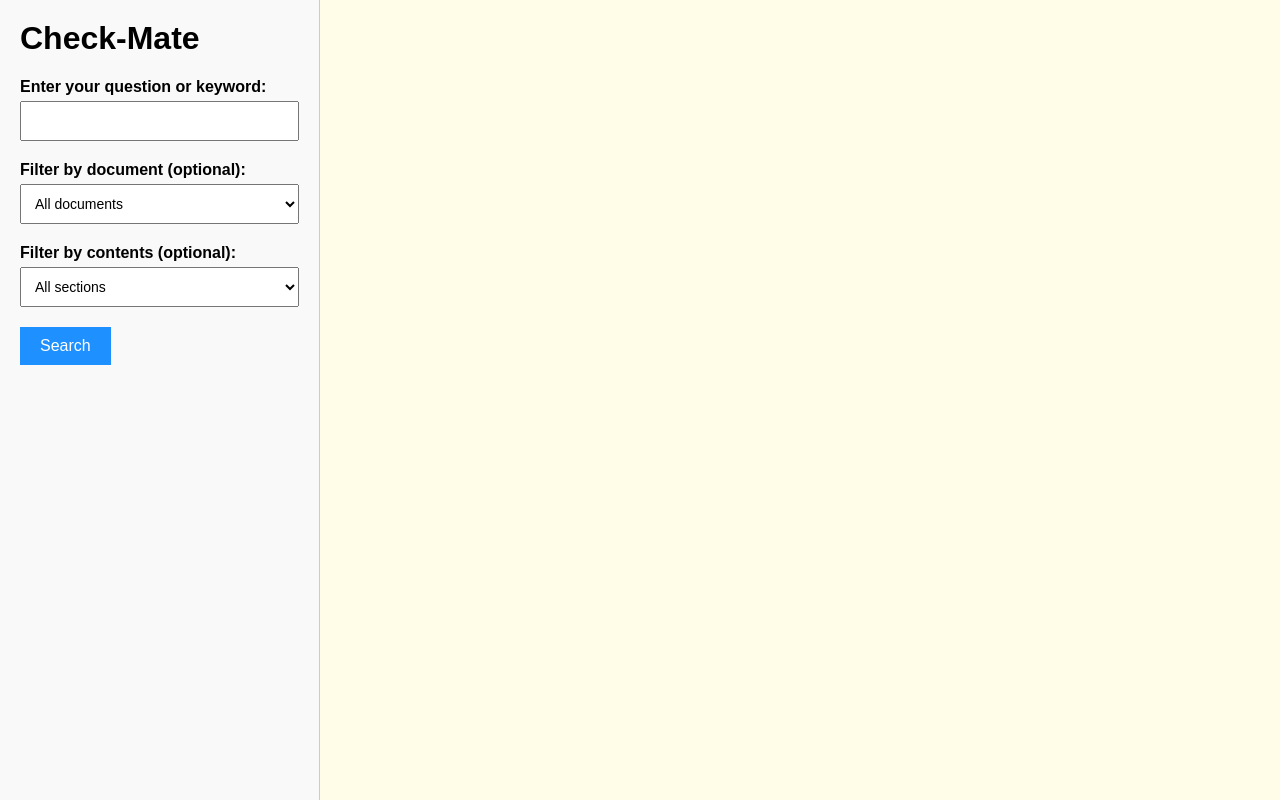
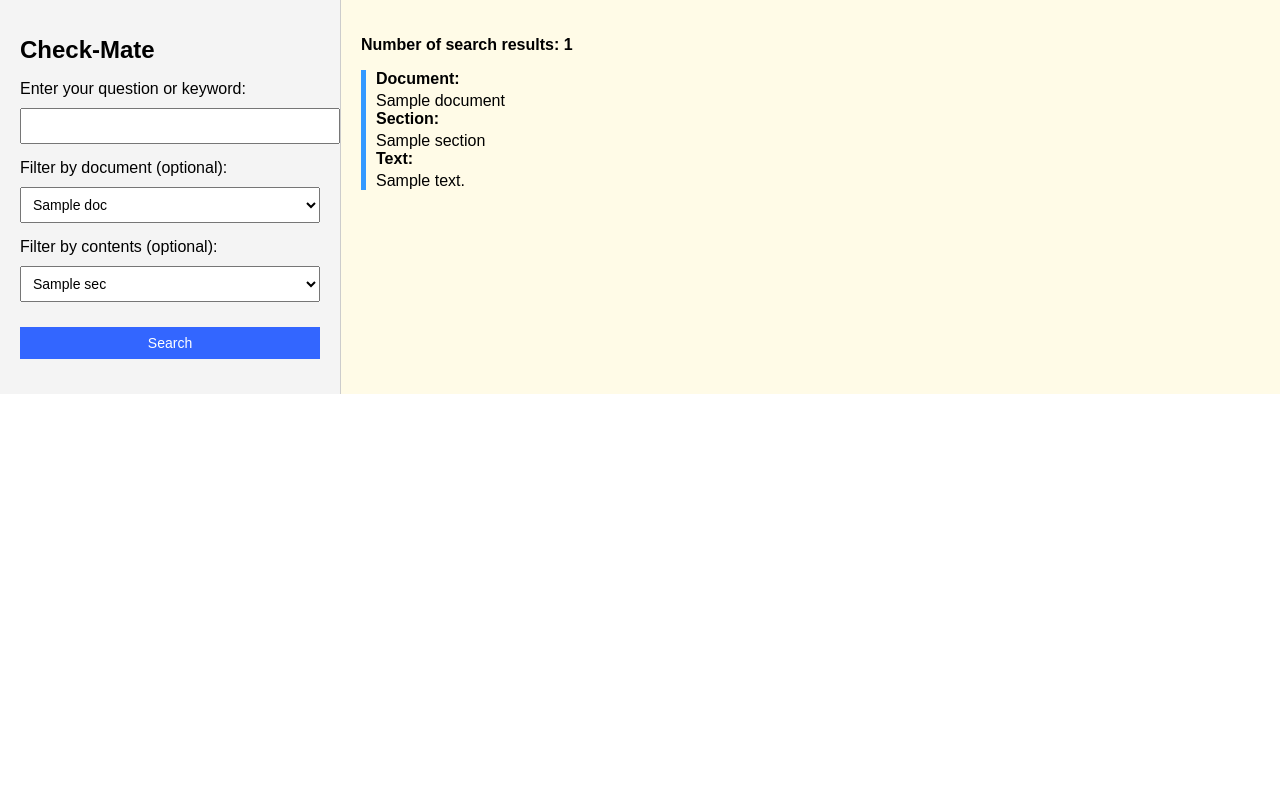
Before and after one commit to willkl2415/checkmate-app, a Flask app: template templates/index.html in a window 1280 px wide. Run offline with Flask 3, Linux system fonts and the light colour scheme; the template is opened without the code that fills it: most values are stand-ins (such as "Sample title", 1, 10 or a date in 2020).

Commit message:
Update index.html

```diff
--- a/templates/index.html
+++ b/templates/index.html
@@ -1,143 +1,87 @@
 <!DOCTYPE html>
-<html lang="en">
+<html>
 <head>
-    <meta charset="UTF-8">
     <title>Check-Mate</title>
     <style>
-        * {
-            box-sizing: border-box;
-        }
-
-        html, body {
+        body {
+            font-family: Arial, sans-serif;
+            display: flex;
             margin: 0;
-            padding: 0;
-            font-family: Arial, sans-serif;
-            height: 100%;
-        }
-
-        .container {
-            display: flex;
-            height: 100vh;
-        }
-
-        .sidebar {
-            width: 320px;
-            background-color: #f9f9f9;
-            border-right: 1px solid #ccc;
-            padding: 20px;
-            flex-shrink: 0;
-        }
-
-        .content {
-            display: flex;
-            flex-direction: column;
-            flex-grow: 1;
-            background-color: #fffde7;
             padding: 0;
         }
 
-        form {
-            display: flex;
-            gap: 20px;
-            align-items: flex-end;
-            margin-bottom: 20px;
-            flex-wrap: wrap;
+        #sidebar {
+            width: 300px;
+            background-color: #f4f4f4;
+            padding: 20px;
+            border-right: 1px solid #ccc;
         }
 
-        form > div {
-            flex: 1;
-            min-width: 200px;
+        #main {
+            flex-grow: 1;
+            padding: 20px;
+            background-color: #fffbe7;
         }
 
-        input[type="text"], select {
-            width: 100%;
-            padding: 10px;
-            font-size: 14px;
-            margin-top: 5px;
+        h1 {
+            font-size: 24px;
         }
 
-        label {
-            font-weight: bold;
+        select, input[type="text"], button {
+            width: 100%;
+            padding: 8px;
+            margin-top: 10px;
+            margin-bottom: 15px;
+            font-size: 14px;
         }
 
         button {
-            padding: 10px 20px;
-            background-color: #1e90ff;
+            background-color: #3366ff;
             color: white;
             border: none;
-            font-size: 16px;
             cursor: pointer;
         }
 
-        button:hover {
-            background-color: #0d75d8;
+        .result {
+            border-left: 5px solid #3399ff;
+            padding-left: 10px;
+            margin-bottom: 20px;
         }
 
-        .scrollable {
-            flex-grow: 1;
-            overflow-y: auto;
-            padding: 30px 40px;
-        }
-
-        .result {
-            border-left: 5px solid #1e90ff;
-            background-color: white;
-            padding: 10px;
-            margin-bottom: 15px;
-        }
-
-        .search-meta {
-            font-weight: bold;
-            margin-bottom: 10px;
-        }
-
-        h1 {
-            margin-top: 0;
-        }
-
-        .results {
-            background-color: #ffffff;
+        .result strong {
+            display: block;
+            margin-bottom: 4px;
         }
     </style>
 </head>
 <body>
-<div class="container">
-    <div class="sidebar">
+    <div id="sidebar">
         <h1>Check-Mate</h1>
-        <form method="post">
-            <div>
-                <label for="keyword">Enter your question or keyword:</label>
-                <input type="text" name="keyword" id="keyword" value="{{ keyword or '' }}">
-            </div>
-            <div>
-                <label for="document">Filter by document (optional):</label>
-                <select name="document" id="document">
-                    <option value="">All documents</option>
-                    {% for doc in available_documents %}
+        <form method="POST">
+            <label>Enter your question or keyword:</label>
+            <input type="text" name="query" value="{{ query }}">
+
+            <label>Filter by document (optional):</label>
+            <select name="document">
+                {% for doc in documents %}
                 <option value="{{ doc }}" {% if doc == selected_document %}selected{% endif %}>{{ doc }}</option>
                 {% endfor %}
             </select>
-            </div>
-            <div>
-                <label for="section">Filter by contents (optional):</label>
-                <select name="section" id="section">
-                    <option value="">All sections</option>
-                    {% for sec in available_sections %}
+
+            <label>Filter by contents (optional):</label>
+            <select name="section">
+                {% for sec in sections %}
                 <option value="{{ sec }}" {% if sec == selected_section %}selected{% endif %}>{{ sec }}</option>
                 {% endfor %}
             </select>
-            </div>
-            <div>
+
             <button type="submit">Search</button>
-            </div>
         </form>
     </div>
 
-    <div class="content">
-        <div class="scrollable">
-            {% if keyword %}
-                <div class="results">
-                    <div class="search-meta">Number of search results: {{ results|length }}</div>
+    <div id="main">
+        <p><strong>Number of search results: {{ results|length }}</strong></p>
+
         {% for result in results %}
         <div class="result">
             <strong>Document:</strong> {{ result.document }}<br>
@@ -146,9 +90,5 @@
         </div>
         {% endfor %}
     </div>
-            {% endif %}
-        </div>
-    </div>
-</div>
 </body>
 </html>
```
Lines whose indentation alone changed are shown as unchanged.
